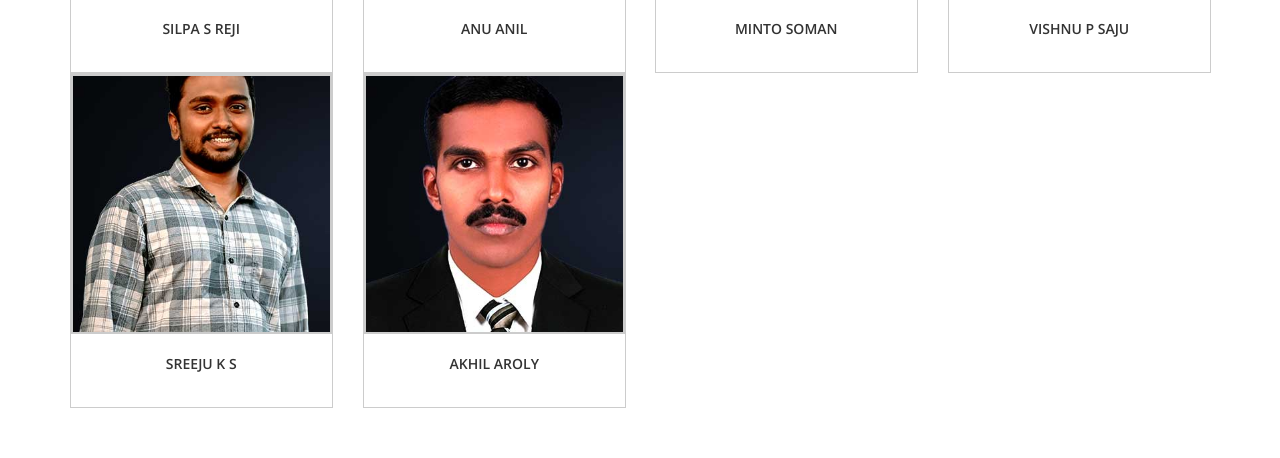
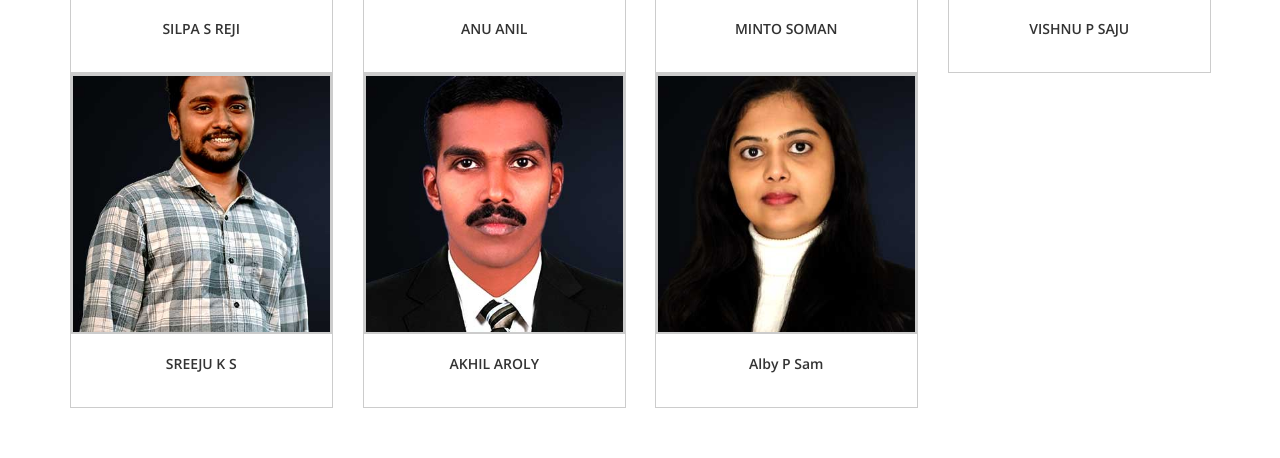
Before and after one commit to RAKESHKRAJEEV90/RKportfolio, a plain HTML site: page index.html in a window 1280 px wide. Shown: the part 5558-6016 px from the top of the page. Drawn offline with nearby package versions, Linux system fonts and the light colour scheme.

Commit message:
new employee

```diff
--- a/index.html
+++ b/index.html
@@ -630,8 +630,9 @@
                                     </div><!-- /.team-member-back -->
                                 </div>
                             </div><!-- /.team-member -->
+
+
                         </div>
-
                     </div>
                     <div class="row">
 
@@ -687,7 +688,32 @@
                                 </div>
                             </div><!-- /.team-member -->
                         </div>
-
+                                  <!-- Team Member -->
+                                  <div class="col-md-3 col-xs-6">
+                                    <div class="team-member">
+                                        <div class="flipper">
+                                            <div class="team-member-front">
+                                                <div class="team-member-thumb">
+                                                    <img src="assets/img/employee-7.jpg" class="img-res" alt="">
+                                                </div>  <!-- /.team-member-thumb -->
+                                                <p class="team-member-front-name">Alby P Sam</p>
+                                            </div><!-- /.team-member-front -->
+                                            <div class="team-member-back">
+                                                <div class="team-member-info">
+                                                    <h3 class="team-member-back-name">Alby P Sam</h3>
+                                                    <p class="team-member-back-position">Full Stack Developer</p>
+                                                    <p class="team-member-back-info">Alby's robust skill set in SQL database management, expertise in the .NET Core framework, and ability to architect and implement end-to-end web applications make her an invaluable asset in building a diverse portfolio of successful projects. </p>
+                                                    <div class="social-icons small">
+                                                        <a href="#" class="rectangle"><i class="fa fa-facebook"></i></a>
+                                                        <a href="#" class="rectangle"><i class="fa fa-twitter"></i></a>
+                                                        <a href="#" class="rectangle"><i class="fa fa-linkedin"></i></a>
+                                                        <a href="#" class="rectangle"><i class="fa fa-dribbble"></i></a>
+                                                    </div>
+                                                </div><!-- /.team-member-back-info -->
+                                            </div><!-- /.team-member-back -->
+                                        </div>
+                                    </div><!-- /.team-member -->
+                                </div>
                     </div>
                 </div><!-- /.team -->
             </div>
```
Also changed, not shown: assets/img/employee-7.jpg (added).
